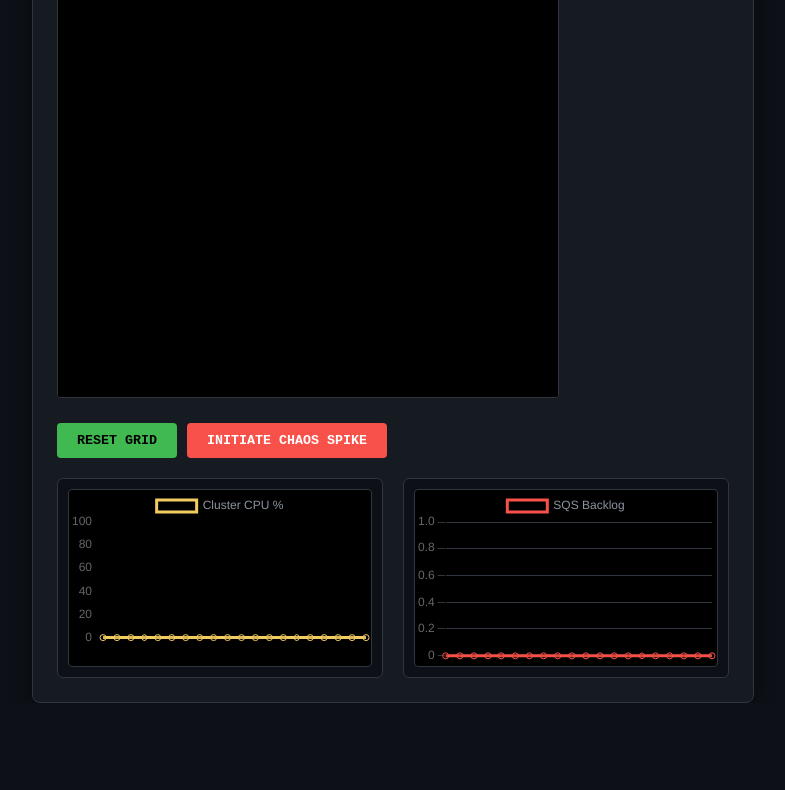
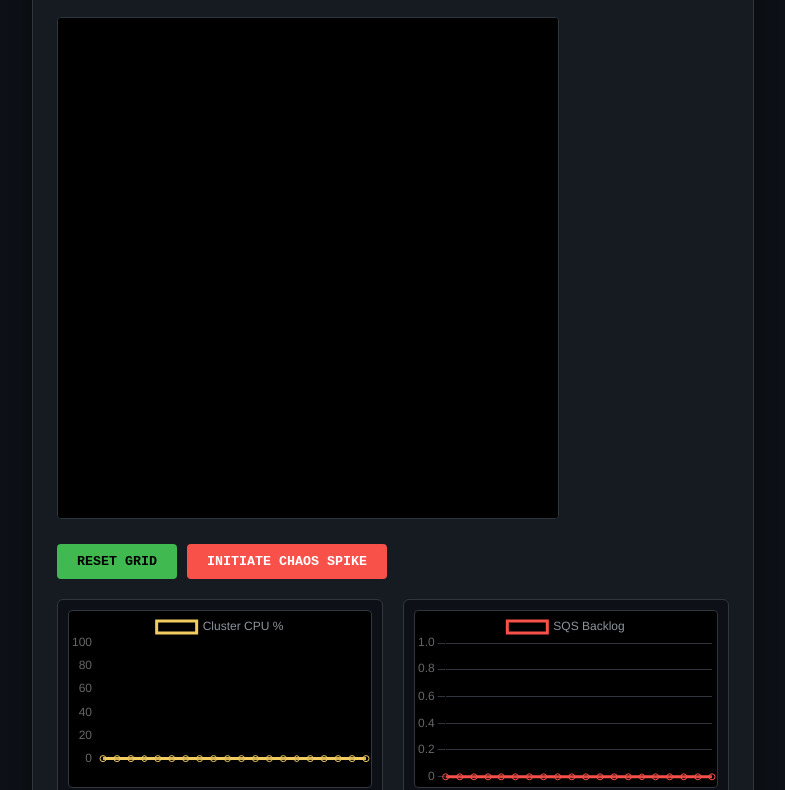
Before and after one commit to piyush169/gameoflifesimulation, a plain HTML site: page frontend/index.html in a window 1280 px wide. Shown: the part 178-968 px from the top of the page, without its empty margins (247-1032 px from the left). Before the commit the page ends 881 px from the top, so only its background shows below. Drawn offline with nearby package versions, Linux system fonts and the light colour scheme.

Commit message:
changes made

```diff
--- a/frontend/app.js
+++ b/frontend/app.js
@@ -60,8 +60,10 @@ function updateTickRate() {
     }
 }
 
+let ws;
 function connect() {
-    const ws = new WebSocket(ALB_WEBSOCKET_URL);
+
+    ws = new WebSocket(ALB_WEBSOCKET_URL);
 
     ws.onopen = () => {
         statusText.innerText = 'CONNECTED & STREAMING';
--- a/frontend/style.css
+++ b/frontend/style.css
@@ -10,8 +10,9 @@ body {
     color: #c9d1d9;
     display: flex;
     justify-content: center;
-    align-items: center;
-    height: 100vh;
+    align-items: flex-start; /* Changed from center so it anchors to the top */
+    min-height: 100vh;       /* Changed from fixed height to allow scrolling */
+    padding: 40px 20px;      /* Adds breathing room around the edges */
 }
 
 .dashboard {
```
